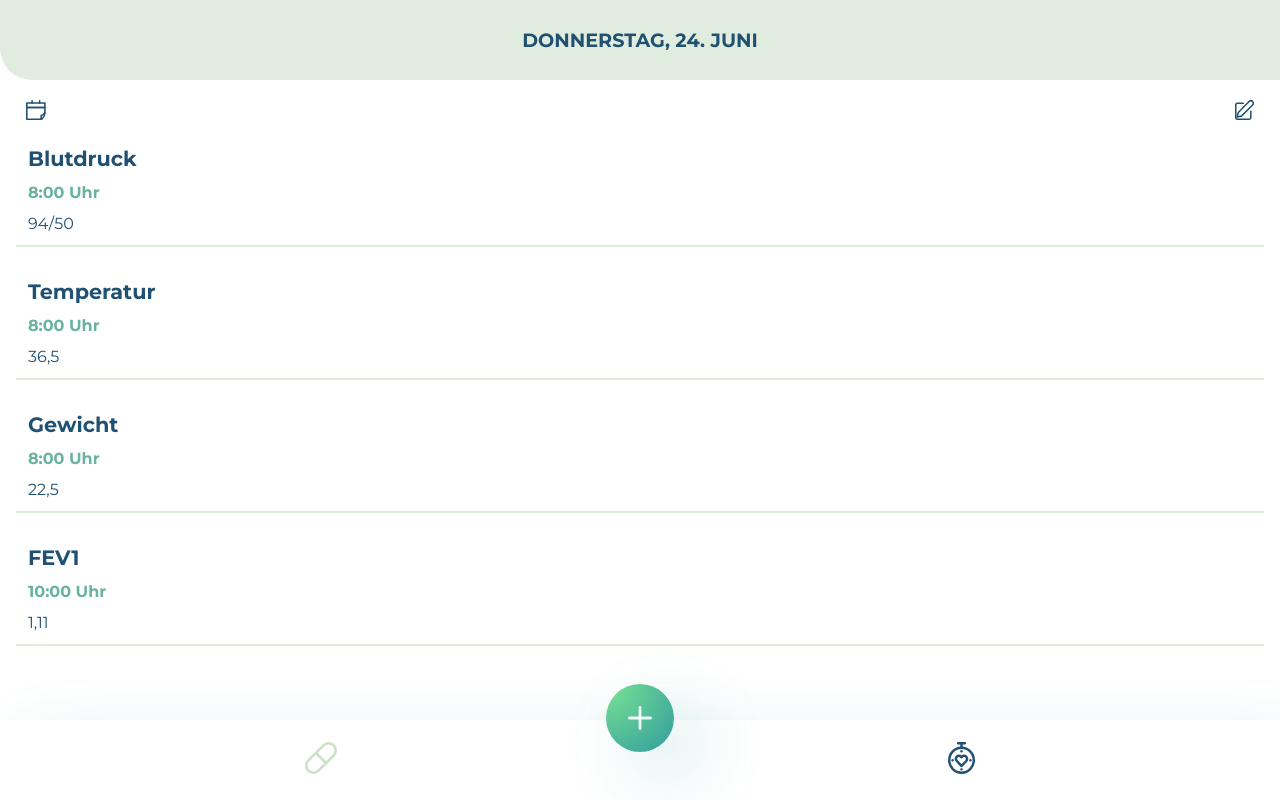
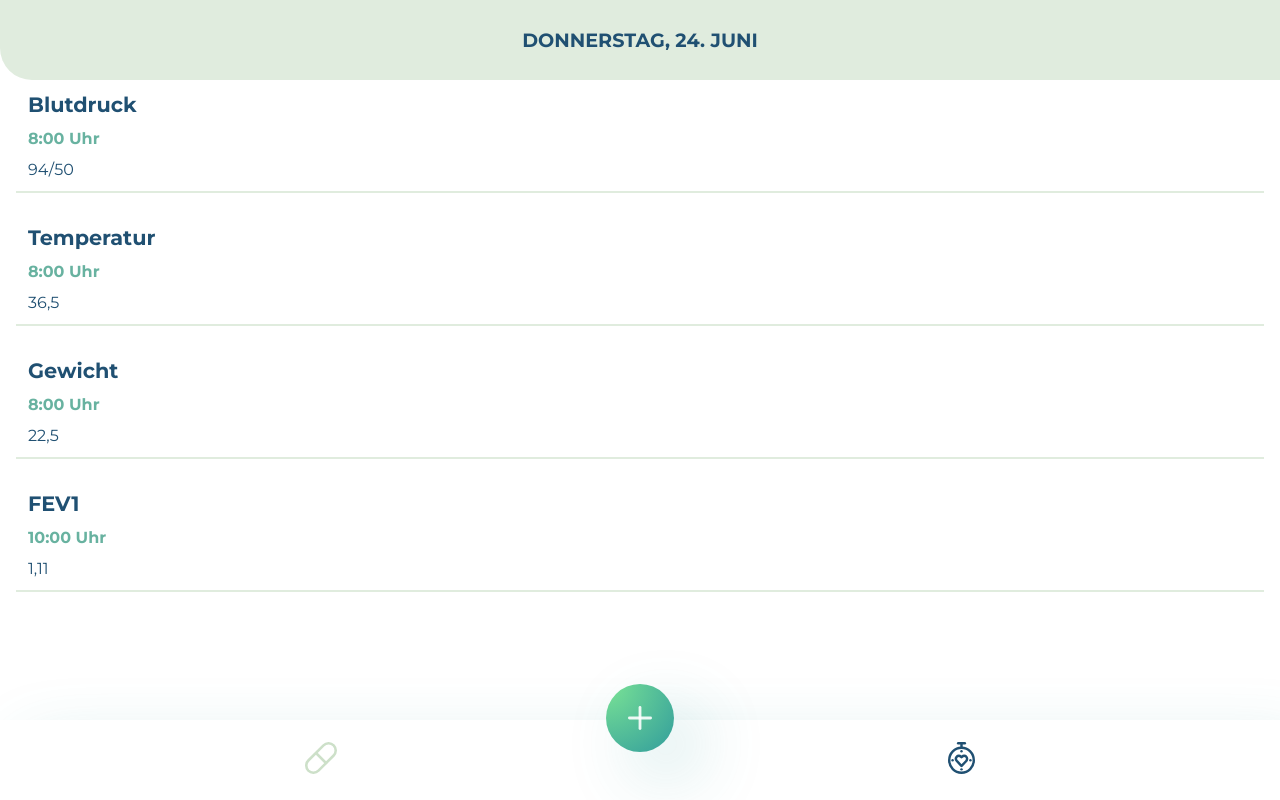
Before and after one commit to anniviz/capstone-project, a React (Create React App) app: page /observations in a window 1280 px wide. Built offline with nearby package versions, Linux system fonts and the light colour scheme.

Commit message:
Simplify ObservationPage

```diff
--- a/src/pages/ObservationPage.js
+++ b/src/pages/ObservationPage.js
@@ -1,38 +1,8 @@
-import { useState } from 'react'
-import DayPicker from 'react-day-picker'
 import 'react-day-picker/lib/style.css'
-import MomentLocaleUtils from 'react-day-picker/moment'
 import styled from 'styled-components/macro'
 import ObservationGroup from '../components/ObservationGroup'
-import IconButton from '../components/buttons/IconButton'
-import backIcon from '../icons/back.svg'
-import calendarIcon from '../icons/calendar.svg'
-import copyDayIcon from '../icons/copyDay.svg'
-import editRectangleIcon from '../icons/edit_rectangle.svg'
 
 export default function ObservationPage() {
-  //   const observationsDiary = [
-  //     {
-  //       date: '2021-06-25',
-  //       observations: [
-  //         { id: 1, time: '8:00', name: 'Blutdruck', value: '94/50' },
-  //         { id: 2, time: '8:00', name: 'Temperatur', value: '36,5' },
-  //         { id: 3, time: '8:00', name: 'Gewicht', value: '22,5' },
-  //         { id: 3, time: '10:00', name: 'FEV1', value: '1,11' },
-  //       ],
-  //     },
-  //     {
-  //       date: '2021-06-25',
-  //       observations: [
-  //         { id: 1, time: '8:00', name: 'Blutdruck', value: '87/45' },
-  //         { id: 2, time: '8:00', name: 'Temperatur', value: '36,2' },
-  //         { id: 3, time: '8:00', name: 'Gewicht', value: '22,5' },
-  //         { id: 3, time: '10:00', name: 'FEV1', value: '1,13' },
-  //         { id: 3, time: '11:00', name: 'Notiz', value: 'gute Laune' },
-  //       ],
-  //     },
-  //   ]
-
   const observations = [
     { id: 1, time: '8:00', name: 'Blutdruck', value: '94/50' },
     { id: 2, time: '8:00', name: 'Temperatur', value: '36,5' },
@@ -40,57 +10,7 @@ export default function ObservationPage() {
     { id: 3, time: '10:00', name: 'FEV1', value: '1,11' },
   ]
 
-  const [showCalendar, setShowCalendar] = useState(false)
-  const [editMode, setEditMode] = useState(false)
-
   return (
-    <Grid showCalendar={showCalendar}>
-      <ButtonWrapper>
-        {editMode ? (
-          <Spacer width="20px" />
-        ) : (
-          <IconButton
-            onClick={() => setShowCalendar(!showCalendar)}
-            aria-label="Kalender anzeigen"
-          >
-            <img src={calendarIcon} alt="" height="20px" />
-          </IconButton>
-        )}
-        {observations.length !== 0 &&
-          (editMode === true ? (
-            <>
-              <IconButton
-                align="right"
-                // onClick={handleOpenCopyCalenderClick}
-                aria-label="Tag kopieren"
-              >
-                <img src={copyDayIcon} alt="" height="20px" />
-              </IconButton>
-              <IconButton
-                align="right"
-                // onClick={handleBackClick}
-                aria-label="Bearbeiten beenden"
-              >
-                <img src={backIcon} alt="" height="20px" />
-              </IconButton>
-            </>
-          ) : (
-            <IconButton
-              onClick={() => setEditMode(true)}
-              aria-label="Medikationen bearbeiten"
-            >
-              <img src={editRectangleIcon} alt="" height="20px" />
-            </IconButton>
-          ))}
-      </ButtonWrapper>
-      {showCalendar && (
-        <DayPickerStyled
-          //   onDayClick={handleDayClick}
-          //   selectedDays={selectedDay}
-          localeUtils={MomentLocaleUtils}
-          locale="de"
-        />
-      )}
     <Flexbox>
       {observations.map(({ id, time, name, value }) => (
         <ObservationGroup
@@ -102,54 +22,13 @@ export default function ObservationPage() {
         />
       ))}
     </Flexbox>
-    </Grid>
   )
 }
 
-const Grid = styled.main`
-  display: grid;
-  grid-template-rows: ${props =>
-    props.showCalendar ? 'auto auto 1fr' : 'auto 1fr'};
-  overflow: auto;
-`
-
-const Flexbox = styled.div`
+const Flexbox = styled.main`
   display: flex;
   flex-direction: column;
   padding: 0 16px;
   overflow-y: auto;
   gap: 20px;
 `
-
-const ButtonWrapper = styled.div`
-  display: flex;
-  justify-content: space-between;
-  align-items: end;
-  padding: 20px 26px 10px 26px;
-`
-
-const Spacer = styled.div`
-  width: ${props => props.width};
-`
-
-const DayPickerStyled = styled(DayPicker)`
-  margin: 16px;
-  border-radius: 20px;
-  box-shadow: 34px 34px 89px var(--color-shadow-13);
-
-  .DayPicker-Day--selected {
-    background: radial-gradient(
-      at top left,
-      var(--color-gradient-1),
-      var(--color-gradient-2)
-    );
-  }
-
-  .DayPicker-Day--today {
-    color: var(--color-tertiary);
-  }
-
-  .DayPicker-Day--copyFromDay {
-    color: var(--color-warning);
-  }
-`
```
Lines whose indentation alone changed are shown as unchanged.
